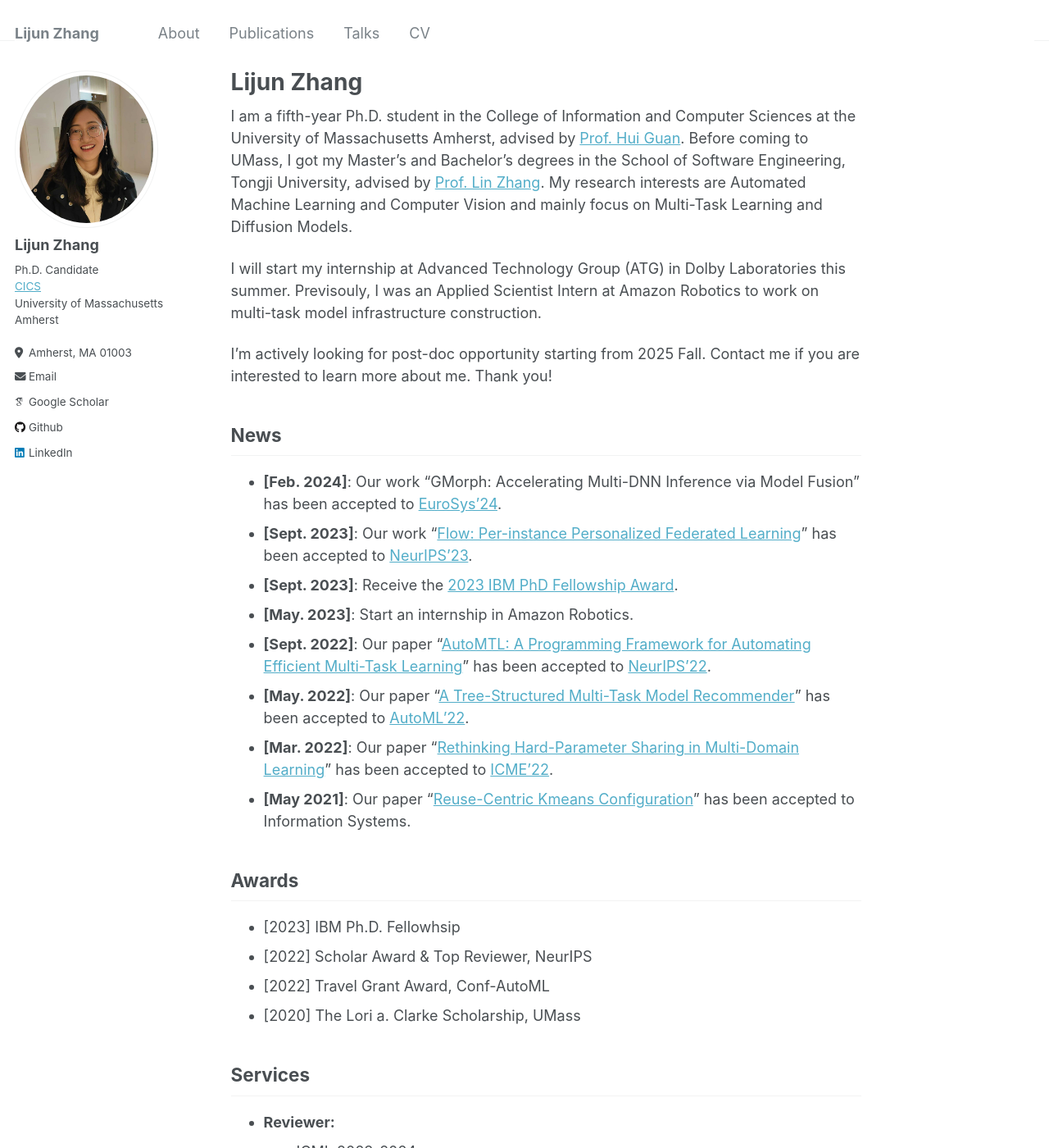
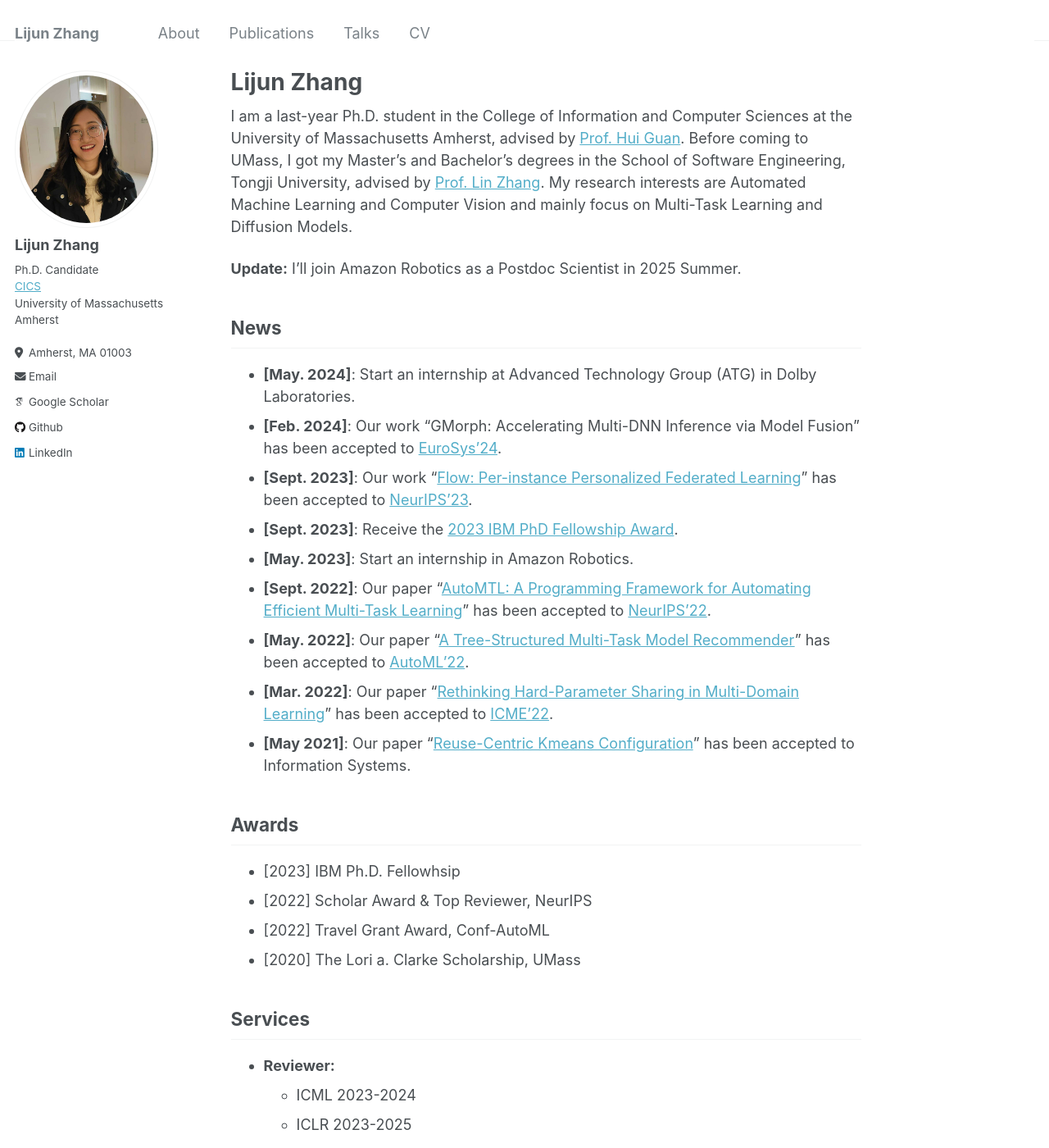
Before and after one commit to zhanglijun95/zhanglijun95.github.io, a Jekyll site: the page built from _pages/about.md, in a window 1280 px wide and 1400 px high. Shown: the whole window at 82% size. Built offline with Jekyll 4.4.1, drawn with Linux system fonts in a browser that asks for light colours; some web fonts are replaced; some of the changed text lies outside the part shown.

Commit message:
Update about.md

```diff
--- a/_pages/about.md
+++ b/_pages/about.md
@@ -7,17 +7,15 @@ redirect_from:
   - /about.html
 ---
 
-I am a fifth-year Ph.D. student in the College of Information and Computer Sciences at the University of Massachusetts Amherst, advised by [Prof. Hui Guan](https://guanh01.github.io/).
+I am a last-year Ph.D. student in the College of Information and Computer Sciences at the University of Massachusetts Amherst, advised by [Prof. Hui Guan](https://guanh01.github.io/).
 Before coming to UMass, I got my Master's and Bachelor's degrees in the School of Software Engineering, Tongji University, advised by [Prof. Lin Zhang](https://cslinzhang.gitee.io/home/).
 My research interests are Automated Machine Learning and Computer Vision and mainly focus on Multi-Task Learning and Diffusion Models.
 
-I will start my internship at Advanced Technology Group (ATG) in Dolby Laboratories this summer.
-Previsouly, I was an Applied Scientist Intern at Amazon Robotics to work on multi-task model infrastructure construction.
-
-I'm actively looking for post-doc opportunity starting from 2025 Fall. Contact me if you are interested to learn more about me. Thank you!
+**Update:** I'll join Amazon Robotics as a Postdoc Scientist in 2025 Summer.
 
 ## News
 
+- **[May. 2024]**: Start an internship at Advanced Technology Group (ATG) in Dolby Laboratories.
 - **[Feb. 2024]**: Our work "GMorph: Accelerating Multi-DNN Inference via Model Fusion" has been accepted to [EuroSys'24](https://2024.eurosys.org/).
 - **[Sept. 2023]**: Our work "[Flow: Per-instance Personalized Federated Learning](https://guanh01.github.io/files/2023flow.pdf)" has been accepted to [NeurIPS'23](https://nips.cc/).
 - **[Sept. 2023]**: Receive the [2023 IBM PhD Fellowship Award](https://research.ibm.com/university/awards/fellowships-awardees.html).
@@ -40,9 +38,9 @@ I'm actively looking for post-doc opportunity starting from 2025 Fall. Contact m
 ## Services
 - **Reviewer:**
     - ICML 2023-2024
-    - ICLR 2023-2024
+    - ICLR 2023-2025
     - CVPR 2024
-    - NeurIPS 2022-2023
+    - NeurIPS 2022-2024
     - IEEE Transactions on Image Processing
 - **Program Committee:**
-    - AIGC 2023
+    - AIGC 2023-2024
```
